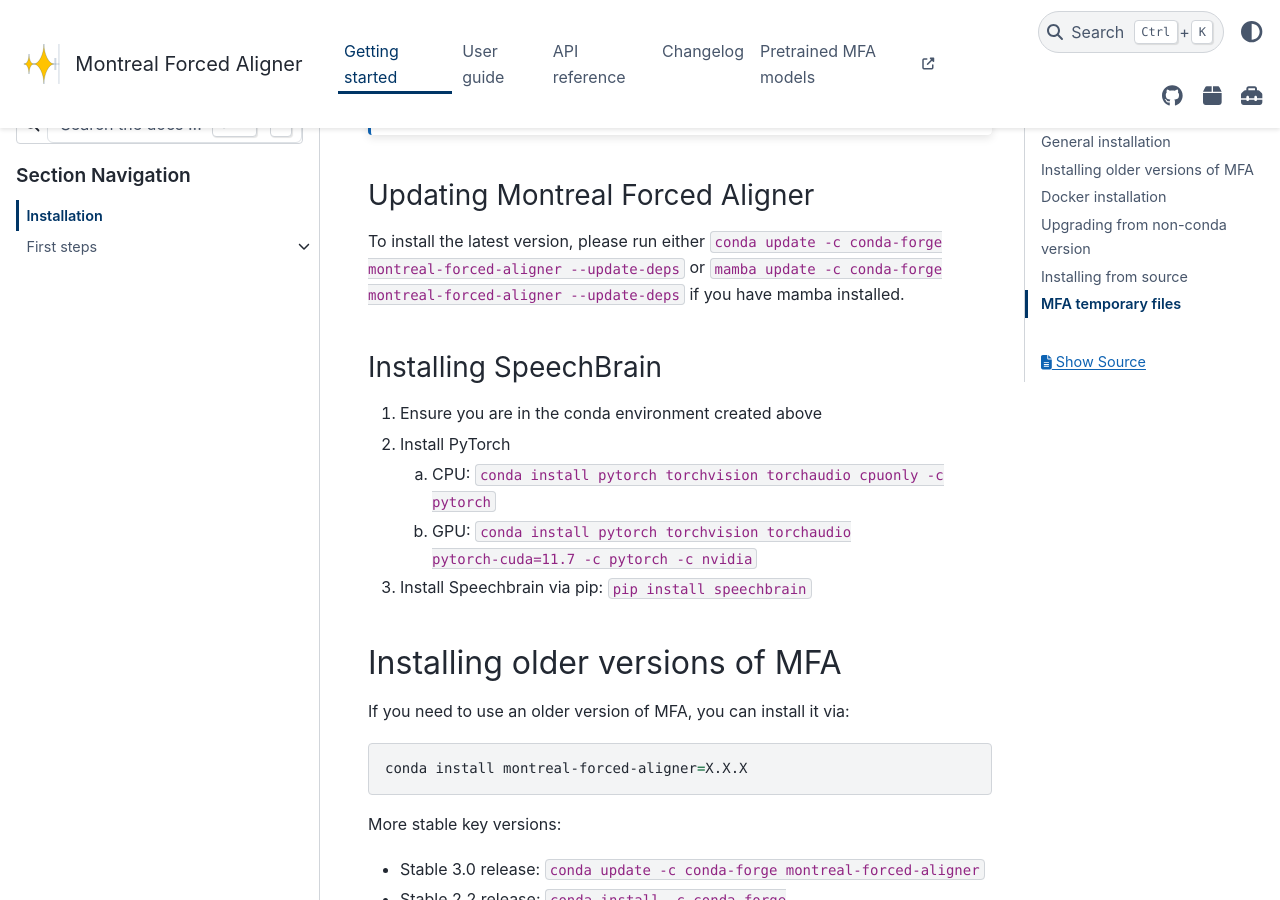
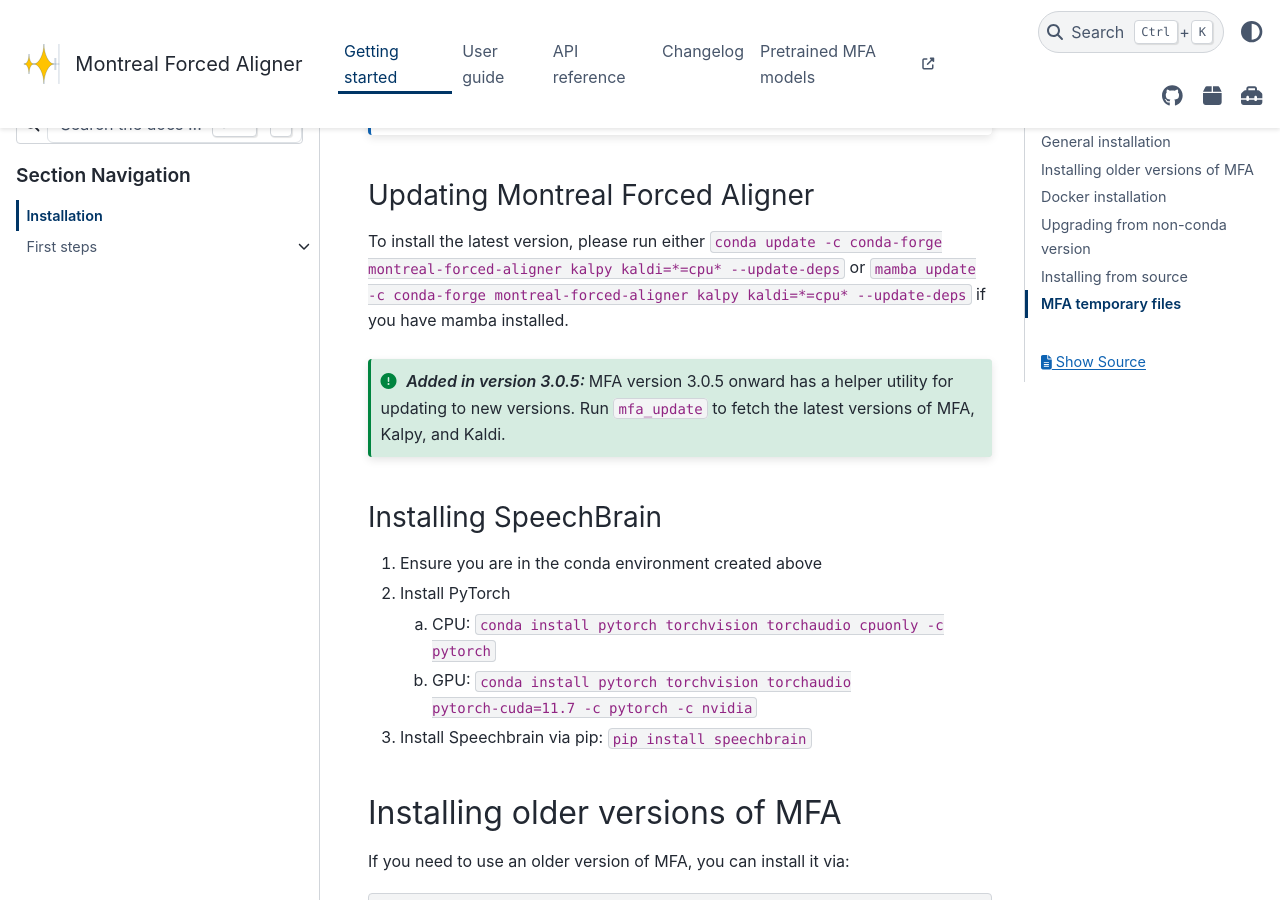
Before and after one commit to MontrealCorpusTools/Montreal-Forced-Aligner, a Sphinx documentation site: the page built from docs/source/installation.rst, in a window 1280 px wide and 900 px high, scrolled down 865 px. Built offline with Sphinx 7.4.7 and the PyData theme 0.15.4, drawn with Linux system fonts in a browser that asks for light colours; the version number could not be read and is left out.

Commit message:
Add docs for mfa_update

```diff
--- a/docs/source/installation.rst
+++ b/docs/source/installation.rst
@@ -31,7 +31,11 @@
 Updating Montreal Forced Aligner
 --------------------------------
 
-To install the latest version, please run either :code:`conda update -c conda-forge montreal-forced-aligner --update-deps` or  :code:`mamba update -c conda-forge montreal-forced-aligner --update-deps` if you have mamba installed.
+To install the latest version, please run either :code:`conda update -c conda-forge montreal-forced-aligner kalpy kaldi=*=cpu* --update-deps` or  :code:`mamba update -c conda-forge montreal-forced-aligner kalpy kaldi=*=cpu* --update-deps` if you have mamba installed.
+
+.. versionadded:: 3.0.5
+
+   MFA version 3.0.5 onward has a helper utility for updating to new versions.  Run :code:`mfa_update` to fetch the latest versions of MFA, Kalpy, and Kaldi.
 
 Installing SpeechBrain
 ----------------------
```
